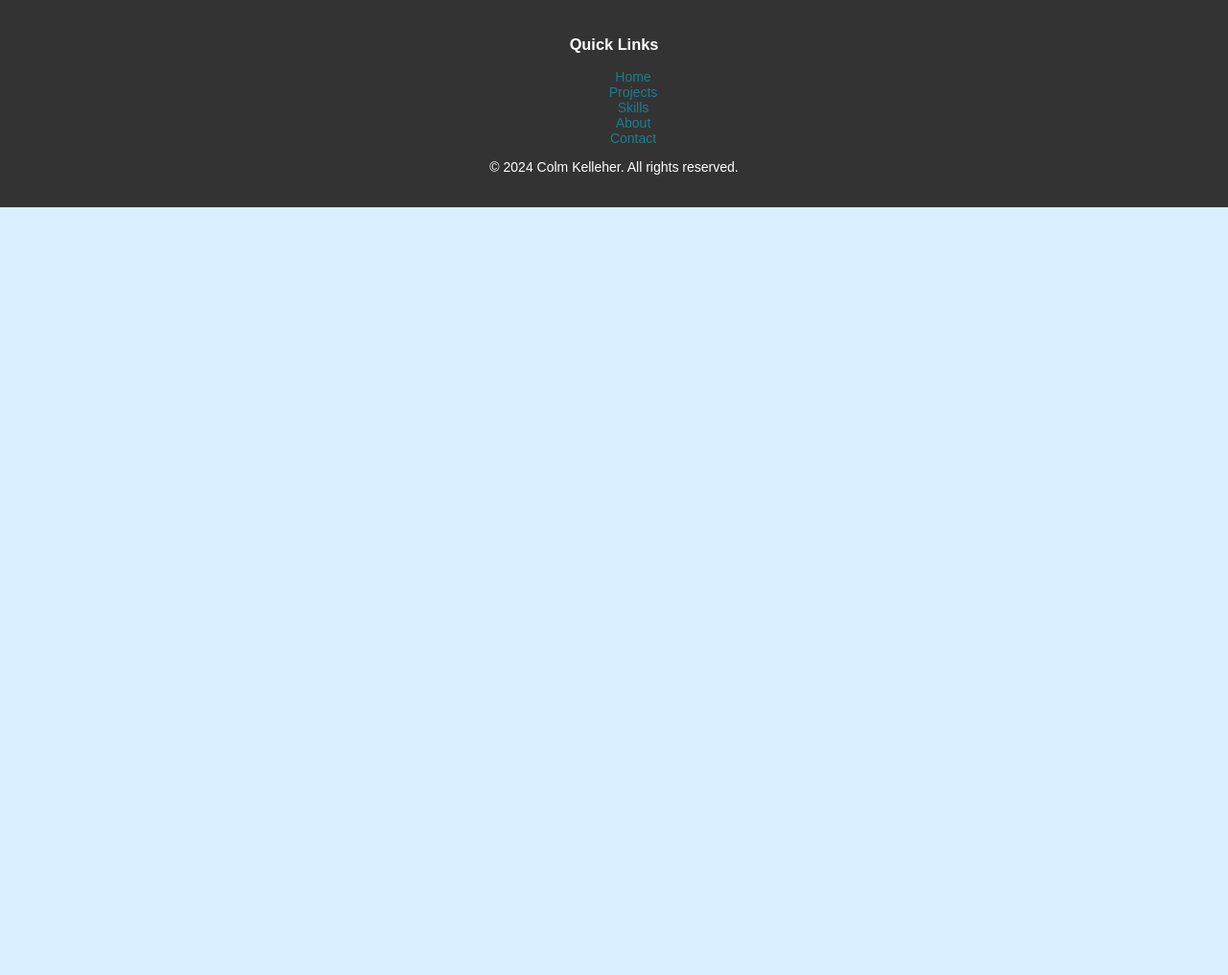
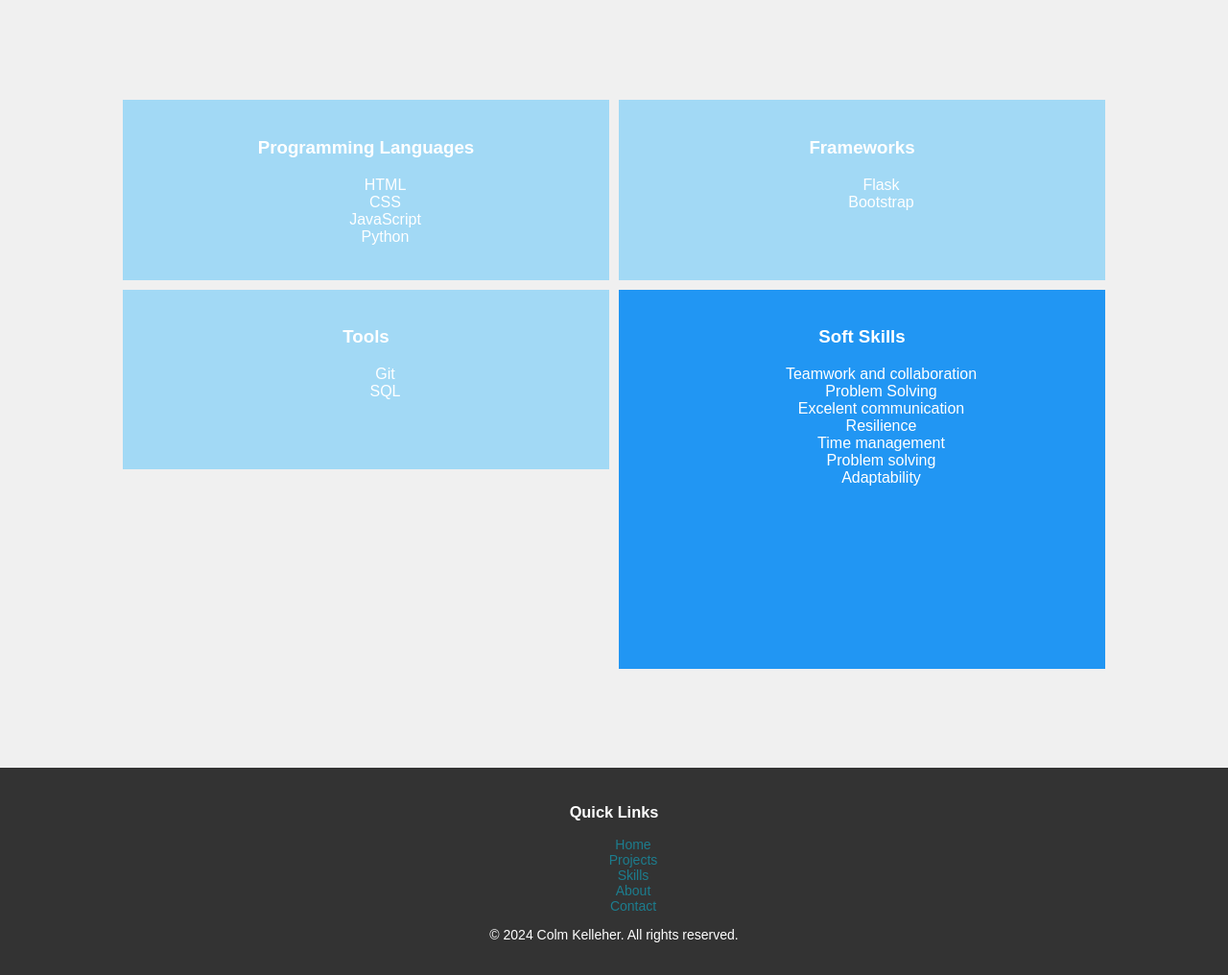
Before and after one commit to FocusCK/flask-app, a Flask app: page /skills in a window 1280 px wide. Shown: the part 127-1143 px from the top of the page at 96% size. Before the commit the page ends 343 px from the top, so only its background shows below. Run offline with Flask 3, Linux system fonts and the light colour scheme.

Commit message:
Skills grid added but needs to be reorganised

```diff
--- a/static/css/style.css
+++ b/static/css/style.css
@@ -56,7 +56,7 @@ nav a {
     justify-content: space-around;
     align-items: center;
     font-size: larger;
-    background-color: #00d9ff72;
+    background-color: rgba(0, 0, 0, 0.5);
     width: 90vw;
     margin: auto;
     border-radius: 2em;
@@ -111,10 +111,9 @@ footer li {
 }
 
 .carousel-caption {
-    position: absolute;
+    margin: 1em 3em;
     bottom: 10%;
     left: 50%;
-    transform: translateX(-50%);
     background-color: rgba(0, 0, 0, 0.5);
     color: white;
     padding: 10px;
@@ -141,3 +140,43 @@ footer li {
 .carousel-control.next {
     right: 10px;
 }
+
+.grid-container {
+    display: grid;
+    grid-template-columns: 1fr 1fr;
+    grid-template-rows: repeat(3, 1fr);
+    gap: 10px;
+    width: 80%;
+    max-width: 1200px;
+}
+
+.skills-main {
+    margin: 0;
+    padding: 0;
+    display: flex;
+    justify-content: center;
+    align-items: center;
+    height: 100vh;
+    background-color: #f0f0f0;
+}
+
+.left-row {
+    grid-row: span 1;
+    background-color: rgba(44, 183, 252, 0.398);
+    color: white;
+    padding: 20px;
+    text-align: center;
+}
+
+.right-column {
+    grid-row: span 3;
+    background-color: #2196F3;
+    color: white;
+    padding: 20px;
+    text-align: center;
+}
+
+.skills-main li {
+    list-style-type: none;
+
+}
--- a/templates/skills.html
+++ b/templates/skills.html
@@ -19,7 +19,45 @@
             <a href="{{ url_for('contact') }}">Contact</a>
         </nav>
     </header>
-
+    <main class="skills-main">
+        <div class="grid-container">
+            <div class="left-row">
+                <h3>Programming Languages</h3>
+                <ul>
+                    <li>HTML</li>
+                    <li>CSS</li>
+                    <li>JavaScript</li>
+                    <li>Python</li>
+                </ul>
+            </div>
+            <div class="left-row">
+                <h3>Frameworks</h3>
+                <ul>
+                    <li>Flask</li>
+                    <li>Bootstrap</li>
+                </ul>
+            </div>
+            <div class="left-row">
+                <h3>Tools</h3>
+                <ul>
+                    <li>Git</li>
+                    <li>SQL</li>
+                </ul>
+            </div>
+            <div class="right-column">
+                <h3>Soft Skills</h3>
+                <ul>
+                    <li>Teamwork and collaboration</li>
+                    <li>Problem Solving</li>
+                    <li>Excelent communication</li>
+                    <li>Resilience</li>
+                    <li>Time management</li>
+                    <li>Problem solving</li>
+                    <li>Adaptability</li>
+                </ul>
+            </div>
+        </div>
+    </main>
     <footer>
         <div class="footer-section links">
             <h3>Quick Links</h3>
```
Also changed, not shown: 2 other files.
